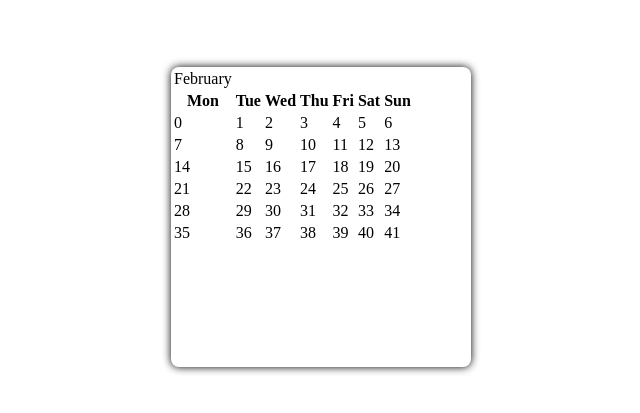
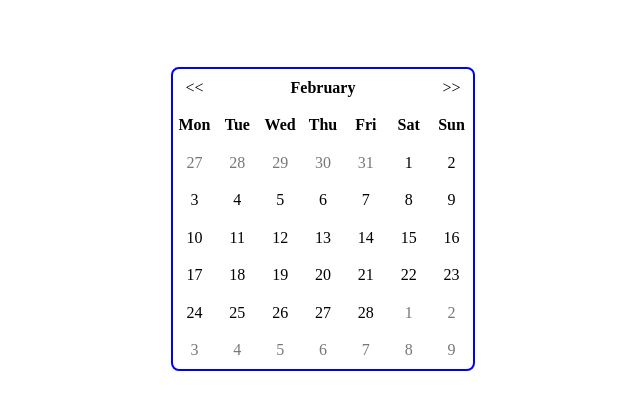
Before and after one commit to NomisIV/js-datepicker, a plain HTML site: page index.html in a window 1280 px wide. Shown: the part 183-596 px from the top of the page, without its empty margins (327-967 px from the left). Drawn offline with Linux system fonts and the light colour scheme.

Commit message:
We've got something bois

```diff
--- a/index.html
+++ b/index.html
@@ -11,7 +11,7 @@
     </head>
     <body onload="load()">
         <div id="datepicker">
-            <table id="dates"></table>
+            <table></table>
         </div>
 
         <!-- Script.js -->
--- a/script.js
+++ b/script.js
@@ -1,37 +1,76 @@
-const weekdays = ["Mondays", "Tuesdays", "Wednesdays", "Thursdays", "Fridays", "Saturdays", "Sundays"];
+Date.prototype.getWeekNumber = function () {
+    var d = new Date(Date.UTC(this.getFullYear(), this.getMonth(), this.getDate()));
+    var dayNum = d.getUTCDay() || 7;
+    d.setUTCDate(d.getUTCDate() + 4 - dayNum);
+    var yearStart = new Date(Date.UTC(d.getUTCFullYear(), 0, 1));
+    return Math.ceil((((d - yearStart) / 86400000) + 1) / 7);
+};
+
+const SECOND = 1000;
+const MINUTE = SECOND * 60;
+const HOUR = MINUTE * 60;
+const DAY = HOUR * 24;
+const WEEK = DAY * 7;
+
+const weekdays = ["Monday", "Tuesday", "Wednesday", "Thursday", "Friday", "Saturday", "Sunday"];
 const weekdays_short = ["Mon", "Tue", "Wed", "Thu", "Fri", "Sat", "Sun"];
-const months = ["January", "February", "March", "April", "May", "June", "July", "August", "October", "November", "December"];
-const months_short = ["Jan", "Feb", "Mar", "Apr", "May", "Jun", "Jul", "Aug", "Oct", "Nov", "Dec"];
+const months = ["January", "February", "March", "April", "May", "June", "July", "August", "September", "October", "November", "December"];
+const months_short = ["Jan", "Feb", "Mar", "Apr", "May", "Jun", "Jul", "Aug", "Sep", "Oct", "Nov", "Dec"];
 
-let d = new Date();
+const today = new Date();
+let reldate = today;
 
 function load() {
-    const table = document.getElementById("dates");
+    const table = document.getElementById("datepicker").children[0];
 
     // Header
-    const tr1 = document.createElement("tr");
-    const td = document.createElement("td");
-    td.innerHTML = months[d.getMonth()];
-    tr1.append(td);
-    table.append(tr1);
+    const row1 = document.createElement("tr");
 
-    const tr2 = document.createElement("tr");
+    const prev = document.createElement("td");
+    prev.innerHTML = "<<";
+    prev.onclick = function () {
+        reldate = new Date(reldate.getFullYear(), reldate.getMonth() - 1, 1);
+        while (table.firstChild) table.removeChild(table.firstChild);
+        load();
+    };
+    row1.append(prev);
+
+    const month = document.createElement("th");
+    month.innerHTML = months[reldate.getMonth()];
+    month.colSpan = 5;
+    row1.append(month);
+
+    const next = document.createElement("td");
+    next.innerHTML = ">>";
+    next.onclick = function () {
+        reldate = new Date(reldate.getFullYear(), reldate.getMonth() + 1, 1);
+        while (table.firstChild) table.removeChild(table.firstChild);
+        load();
+    };
+    row1.append(next);
+
+    table.append(row1);
+
+    const row2 = document.createElement("tr");
     for (let day = 0; day < 7; day++) {
-        const th = document.createElement("th");
-        th.innerHTML = weekdays_short[day];
-        tr2.append(th);
+        const cell = document.createElement("th");
+        cell.innerHTML = weekdays_short[day];
+        row2.append(cell);
     }
-    table.append(tr2);
+    table.append(row2);
 
-    // Row
-    let day = 0;
+    // Dates
+    const first_day_in_month = new Date(reldate.getFullYear(), reldate.getMonth(), 1);
+    let index = 0;
     for (let row = 0; row < 6; row++) {
         const tr = document.createElement("tr");
         for (let cell = 0; cell < 7; cell++) {
+            const day = new Date(first_day_in_month.getTime() + DAY * (index - (first_day_in_month.getDay() || 7 - 1)));
             const td = document.createElement("td");
-            td.innerHTML = day;
-            day++;
+            td.innerHTML = day.getDate();
+            if (day.getMonth() != reldate.getMonth()) td.className = "disabled";
             tr.append(td);
+            index++;
         }
         table.append(tr);
     }
--- a/style.css
+++ b/style.css
@@ -2,11 +2,29 @@
     width: 300px;
     height: 300px;
     margin: calc(50vh - 150px) calc(50vw - 150px);
+    border: 2px solid blue;
     border-radius: 8px;
-    box-shadow: 0 0 8px 0 black
+    /* box-shadow: 0 0 8px 0 black; */
 }
 
-tr:hover {
+#datepicker table {
+    border-collapse: collapse;
+    margin: auto;
+}
+
+#datepicker td, #datepicker th {
+    width: calc(300px / 7 - 2px);
+    height: calc(300px / 8 - 2px);
+    text-align: center;
+}
+
+#datepicker .disabled {
+    color: #777777;
+}
+
+#datepicker td:not(.disabled):hover {
+    border-radius: 4px;
+    color: white;
     background-color: blue;
     cursor: pointer;
 }
```
Also changed, not shown: .eslintrc.json (added).
